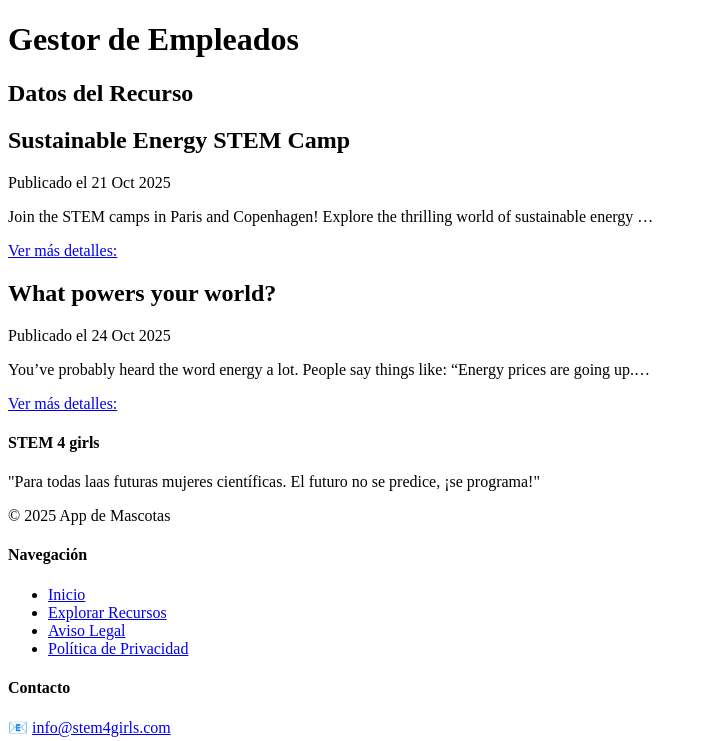
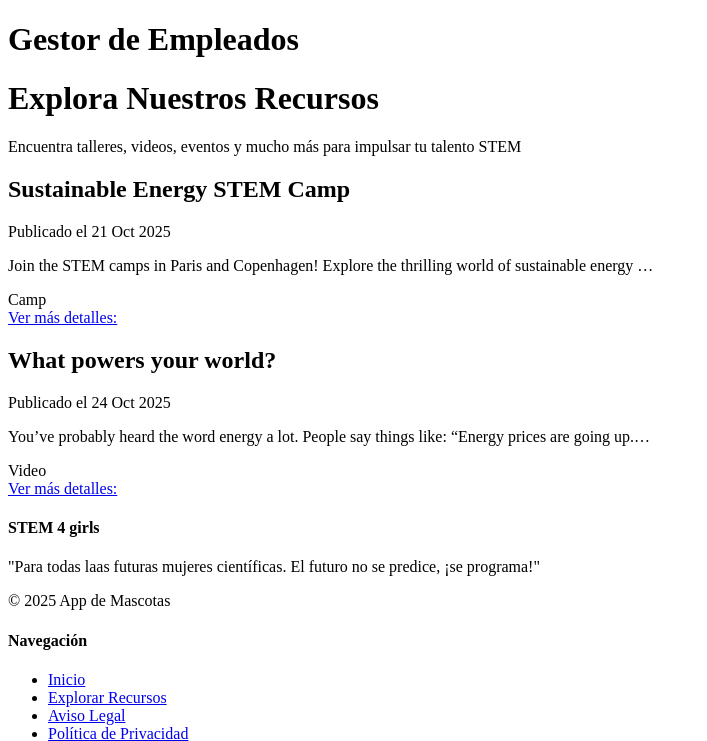
Before and after one commit to IRIA-PICO/stem4girls, a Django app: page /appstem4girls/recursos/ in a window 1280 px wide. Shown: the part 26-767 px from the top of the page, without its empty margins (0-707 px from the left). Run offline with Django 5.2, Linux system fonts and the light colour scheme; data comes from the database, SQL or seed files in the repository; both versions use the stored data as it was after the commit.

Commit message:
Añadir detalles del recurso

```diff
--- a/appstem4girls/templates/lista_recursos.html
+++ b/appstem4girls/templates/lista_recursos.html
@@ -1,17 +1,18 @@
 {% extends "base.html" %}
 
-{% block titulo %} Explora Nuestros Recursos {% endblock %}
+{% block titulo %} Recursos Stem4Girls {% endblock %}
 
 {% block contenido %}
-<h2>Datos del Recurso</h2>
+<h1>Explora Nuestros Recursos</h1>
+<p>Encuentra talleres, videos, eventos y mucho más para impulsar tu talento STEM</p>
 <!-- BEGIN ENTRIES -->
 <div class="w3-col l8 s12">
 
   <!-- Blog entry -->
-  <div class="L_recursos">
+  <div class="grid_recursos">
     {% if recursos %}
     {% for recurso in recursos %}
-        <div class="recurso">
+        <div class="recurso_card">
             <div>
                 <h2>{{ recurso.titulo }}</h2>
                 <p> Publicado el {{ recurso.fecha_publicacion|date:"d M Y" }} </p>
@@ -19,9 +20,10 @@
                 <p>{{ recurso.descripcion|truncatechars:100 }}</p>
                 <!-- Tags -->
                 {% if recurso.tags.all %}
-                    <div class="tagsdelrecurso">
+                    <div class="tags_recurso">
                         {% for tag in recurso.tags.all %}
                             <!-- añadir tags con propiedades -->
+                            <span class="tag">{{ tag.nombre }}</span>
                         {% endfor %}
                     </div>
                 {% endif %}
```
Also changed, not shown: appstem4girls/templates/detalle_recurso.html (+26 -0 lines), db.sqlite3.
